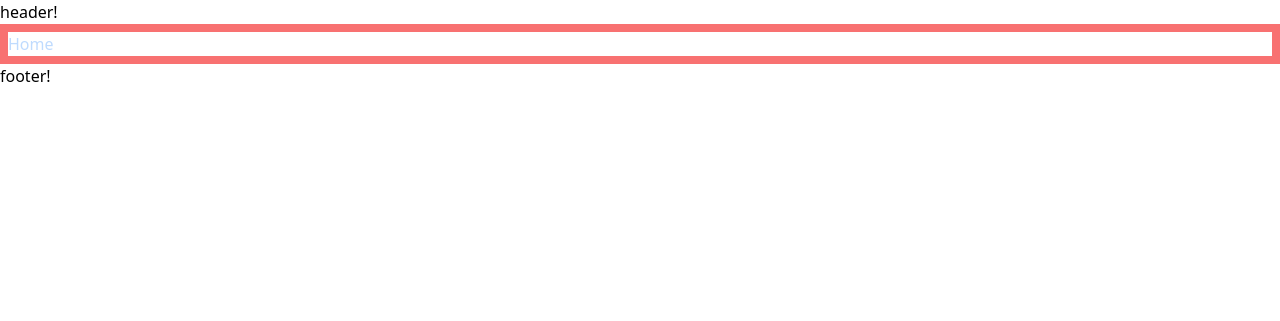
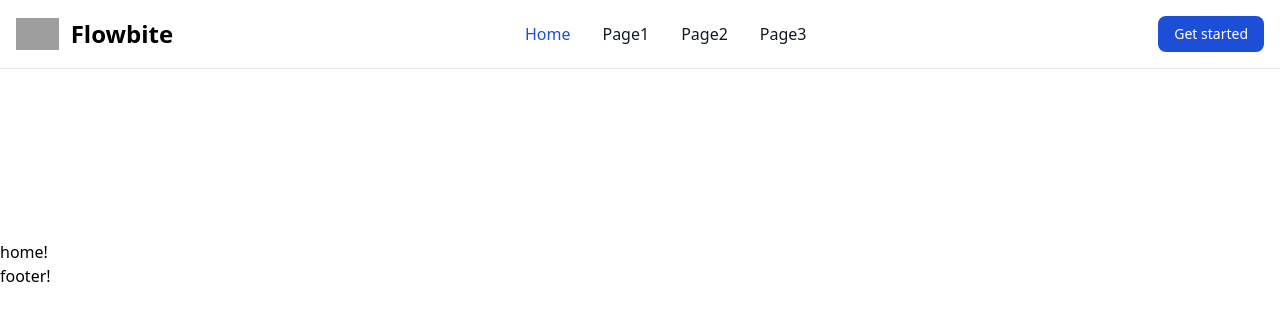
Before and after one commit to EricHungGA/MHW-Encyclopedia, a Django app: page / in a window 1280 px wide. Shown: the top 321 px of the page. Run offline with Django 4.2, Linux system fonts and the light colour scheme; some libraries are stand-ins or nearby versions; grey boxes are pictures that could not be loaded.

Commit message:
adding basic navbar template

```diff
--- a/main_app/templates/base.html
+++ b/main_app/templates/base.html
@@ -11,7 +11,39 @@
 </head>
 <body>
     <header>
-        <h1>header!</h1>
+
+<nav class="bg-white dark:bg-gray-900 fixed w-full z-20 top-0 left-0 border-b border-gray-200 dark:border-gray-600">
+    <div class="max-w-screen-xl flex flex-wrap items-center justify-between mx-auto p-4">
+    <a href="https://flowbite.com/" class="flex items-center">
+        <img src="https://flowbite.com/docs/images/logo.svg" class="h-8 mr-3" alt="Flowbite Logo">
+        <span class="self-center text-2xl font-semibold whitespace-nowrap dark:text-white">Flowbite</span>
+    </a>
+    <div class="flex md:order-2">
+        <button type="button" class="text-white bg-blue-700 hover:bg-blue-800 focus:ring-4 focus:outline-none focus:ring-blue-300 font-medium rounded-lg text-sm px-4 py-2 text-center mr-3 md:mr-0 dark:bg-blue-600 dark:hover:bg-blue-700 dark:focus:ring-blue-800">Get started</button>
+        <button data-collapse-toggle="navbar-sticky" type="button" class="inline-flex items-center p-2 text-sm text-gray-500 rounded-lg md:hidden hover:bg-gray-100 focus:outline-none focus:ring-2 focus:ring-gray-200 dark:text-gray-400 dark:hover:bg-gray-700 dark:focus:ring-gray-600" aria-controls="navbar-sticky" aria-expanded="false">
+          <span class="sr-only">Open main menu</span>
+          <svg class="w-6 h-6" aria-hidden="true" fill="currentColor" viewBox="0 0 20 20" xmlns="http://www.w3.org/2000/svg"><path fill-rule="evenodd" d="M3 5a1 1 0 011-1h12a1 1 0 110 2H4a1 1 0 01-1-1zM3 10a1 1 0 011-1h12a1 1 0 110 2H4a1 1 0 01-1-1zM3 15a1 1 0 011-1h12a1 1 0 110 2H4a1 1 0 01-1-1z" clip-rule="evenodd"></path></svg>
+        </button>
+    </div>
+    <div class="items-center justify-between hidden w-full md:flex md:w-auto md:order-1" id="navbar-sticky">
+      <ul class="flex flex-col p-4 md:p-0 mt-4 font-medium border border-gray-100 rounded-lg bg-gray-50 md:flex-row md:space-x-8 md:mt-0 md:border-0 md:bg-white dark:bg-gray-800 md:dark:bg-gray-900 dark:border-gray-700">
+        <li>
+          <a href="#" class="block py-2 pl-3 pr-4 text-white bg-blue-700 rounded md:bg-transparent md:text-blue-700 md:p-0 md:dark:text-blue-500" aria-current="page">Home</a>
+        </li>
+        <li>
+          <a href="#" class="block py-2 pl-3 pr-4 text-gray-900 rounded hover:bg-gray-100 md:hover:bg-transparent md:hover:text-blue-700 md:p-0 md:dark:hover:text-blue-500 dark:text-white dark:hover:bg-gray-700 dark:hover:text-white md:dark:hover:bg-transparent dark:border-gray-700">Page1</a>
+        </li>
+        <li>
+          <a href="#" class="block py-2 pl-3 pr-4 text-gray-900 rounded hover:bg-gray-100 md:hover:bg-transparent md:hover:text-blue-700 md:p-0 md:dark:hover:text-blue-500 dark:text-white dark:hover:bg-gray-700 dark:hover:text-white md:dark:hover:bg-transparent dark:border-gray-700">Page2</a>
+        </li>
+        <li>
+          <a href="#" class="block py-2 pl-3 pr-4 text-gray-900 rounded hover:bg-gray-100 md:hover:bg-transparent md:hover:text-blue-700 md:p-0 md:dark:hover:text-blue-500 dark:text-white dark:hover:bg-gray-700 dark:hover:text-white md:dark:hover:bg-transparent dark:border-gray-700">Page3</a>
+        </li>
+      </ul>
+    </div>
+    </div>
+  </nav>
+
     </header>
 
     <main>
--- a/main_app/templates/home.html
+++ b/main_app/templates/home.html
@@ -1,6 +1,6 @@
 {% extends 'base.html' %}
 {% block content %}
 
-<h1 class="text-blue-200 border-solid border-8 border-red-400">Home</h1>
+<h1 class="mt-60">home!</h1>
 
 {% endblock %}
--- a/theme/static/css/dist/styles.css
+++ b/theme/static/css/dist/styles.css
@@ -722,13 +722,57 @@ select {
   }
 }
 
+.sr-only {
+  position: absolute;
+  width: 1px;
+  height: 1px;
+  padding: 0;
+  margin: -1px;
+  overflow: hidden;
+  clip: rect(0, 0, 0, 0);
+  white-space: nowrap;
+  border-width: 0;
+}
+
 .static {
   position: static;
+}
+
+.fixed {
+  position: fixed;
+}
+
+.left-0 {
+  left: 0px;
+}
+
+.top-0 {
+  top: 0px;
+}
+
+.z-20 {
+  z-index: 20;
 }
 
 .mx-auto {
   margin-left: auto;
   margin-right: auto;
+}
+
+.mr-3 {
+  margin-right: 0.75rem;
+}
+
+.mt-4 {
+  margin-top: 1rem;
+}
+
+.mt-20 {
+  margin-top: 5rem;
+}
+
+.mt-60 {
+  margin-top: 15rem;
 }
 
 .block {
@@ -739,8 +783,44 @@ select {
   display: flex;
 }
 
+.inline-flex {
+  display: inline-flex;
+}
+
+.hidden {
+  display: none;
+}
+
 .h-screen {
   height: 100vh;
+}
+
+.h-6 {
+  height: 1.5rem;
+}
+
+.h-8 {
+  height: 2rem;
+}
+
+.w-6 {
+  width: 1.5rem;
+}
+
+.w-full {
+  width: 100%;
+}
+
+.max-w-screen-xl {
+  max-width: 1280px;
+}
+
+.flex-col {
+  flex-direction: column;
+}
+
+.flex-wrap {
+  flex-wrap: wrap;
 }
 
 .items-center {
@@ -749,6 +829,26 @@ select {
 
 .justify-center {
   justify-content: center;
+}
+
+.justify-between {
+  justify-content: space-between;
+}
+
+.self-center {
+  align-self: center;
+}
+
+.whitespace-nowrap {
+  white-space: nowrap;
+}
+
+.rounded {
+  border-radius: 0.25rem;
+}
+
+.rounded-lg {
+  border-radius: 0.5rem;
 }
 
 .border {
@@ -763,6 +863,10 @@ select {
   border-width: 8px;
 }
 
+.border-b {
+  border-bottom-width: 1px;
+}
+
 .border-solid {
   border-style: solid;
 }
@@ -772,9 +876,60 @@ select {
   border-color: rgb(248 113 113 / var(--tw-border-opacity));
 }
 
+.border-gray-100 {
+  --tw-border-opacity: 1;
+  border-color: rgb(243 244 246 / var(--tw-border-opacity));
+}
+
+.border-gray-200 {
+  --tw-border-opacity: 1;
+  border-color: rgb(229 231 235 / var(--tw-border-opacity));
+}
+
 .bg-gray-50 {
   --tw-bg-opacity: 1;
   background-color: rgb(249 250 251 / var(--tw-bg-opacity));
+}
+
+.bg-blue-700 {
+  --tw-bg-opacity: 1;
+  background-color: rgb(29 78 216 / var(--tw-bg-opacity));
+}
+
+.bg-white {
+  --tw-bg-opacity: 1;
+  background-color: rgb(255 255 255 / var(--tw-bg-opacity));
+}
+
+.bg-gray-900 {
+  --tw-bg-opacity: 1;
+  background-color: rgb(17 24 39 / var(--tw-bg-opacity));
+}
+
+.p-2 {
+  padding: 0.5rem;
+}
+
+.p-4 {
+  padding: 1rem;
+}
+
+.px-4 {
+  padding-left: 1rem;
+  padding-right: 1rem;
+}
+
+.py-2 {
+  padding-top: 0.5rem;
+  padding-bottom: 0.5rem;
+}
+
+.pl-3 {
+  padding-left: 0.75rem;
+}
+
+.pr-4 {
+  padding-right: 1rem;
 }
 
 .text-center {
@@ -788,6 +943,24 @@ select {
 .text-5xl {
   font-size: 3rem;
   line-height: 1;
+}
+
+.text-2xl {
+  font-size: 1.5rem;
+  line-height: 2rem;
+}
+
+.text-sm {
+  font-size: 0.875rem;
+  line-height: 1.25rem;
+}
+
+.font-medium {
+  font-weight: 500;
+}
+
+.font-semibold {
+  font-weight: 600;
 }
 
 .leading-normal {
@@ -817,3 +990,209 @@ select {
   --tw-text-opacity: 1;
   color: rgb(191 219 254 / var(--tw-text-opacity));
 }
+
+.text-gray-500 {
+  --tw-text-opacity: 1;
+  color: rgb(107 114 128 / var(--tw-text-opacity));
+}
+
+.text-gray-900 {
+  --tw-text-opacity: 1;
+  color: rgb(17 24 39 / var(--tw-text-opacity));
+}
+
+.text-white {
+  --tw-text-opacity: 1;
+  color: rgb(255 255 255 / var(--tw-text-opacity));
+}
+
+.hover\:bg-blue-800:hover {
+  --tw-bg-opacity: 1;
+  background-color: rgb(30 64 175 / var(--tw-bg-opacity));
+}
+
+.hover\:bg-gray-100:hover {
+  --tw-bg-opacity: 1;
+  background-color: rgb(243 244 246 / var(--tw-bg-opacity));
+}
+
+.focus\:outline-none:focus {
+  outline: 2px solid transparent;
+  outline-offset: 2px;
+}
+
+.focus\:ring-2:focus {
+  --tw-ring-offset-shadow: var(--tw-ring-inset) 0 0 0 var(--tw-ring-offset-width) var(--tw-ring-offset-color);
+  --tw-ring-shadow: var(--tw-ring-inset) 0 0 0 calc(2px + var(--tw-ring-offset-width)) var(--tw-ring-color);
+  box-shadow: var(--tw-ring-offset-shadow), var(--tw-ring-shadow), var(--tw-shadow, 0 0 #0000);
+}
+
+.focus\:ring-4:focus {
+  --tw-ring-offset-shadow: var(--tw-ring-inset) 0 0 0 var(--tw-ring-offset-width) var(--tw-ring-offset-color);
+  --tw-ring-shadow: var(--tw-ring-inset) 0 0 0 calc(4px + var(--tw-ring-offset-width)) var(--tw-ring-color);
+  box-shadow: var(--tw-ring-offset-shadow), var(--tw-ring-shadow), var(--tw-shadow, 0 0 #0000);
+}
+
+.focus\:ring-blue-300:focus {
+  --tw-ring-opacity: 1;
+  --tw-ring-color: rgb(147 197 253 / var(--tw-ring-opacity));
+}
+
+.focus\:ring-gray-200:focus {
+  --tw-ring-opacity: 1;
+  --tw-ring-color: rgb(229 231 235 / var(--tw-ring-opacity));
+}
+
+@media (prefers-color-scheme: dark) {
+  .dark\:border-gray-600 {
+    --tw-border-opacity: 1;
+    border-color: rgb(75 85 99 / var(--tw-border-opacity));
+  }
+
+  .dark\:border-gray-700 {
+    --tw-border-opacity: 1;
+    border-color: rgb(55 65 81 / var(--tw-border-opacity));
+  }
+
+  .dark\:bg-blue-600 {
+    --tw-bg-opacity: 1;
+    background-color: rgb(37 99 235 / var(--tw-bg-opacity));
+  }
+
+  .dark\:bg-gray-800 {
+    --tw-bg-opacity: 1;
+    background-color: rgb(31 41 55 / var(--tw-bg-opacity));
+  }
+
+  .dark\:bg-gray-900 {
+    --tw-bg-opacity: 1;
+    background-color: rgb(17 24 39 / var(--tw-bg-opacity));
+  }
+
+  .dark\:text-gray-400 {
+    --tw-text-opacity: 1;
+    color: rgb(156 163 175 / var(--tw-text-opacity));
+  }
+
+  .dark\:text-white {
+    --tw-text-opacity: 1;
+    color: rgb(255 255 255 / var(--tw-text-opacity));
+  }
+
+  .dark\:hover\:bg-blue-700:hover {
+    --tw-bg-opacity: 1;
+    background-color: rgb(29 78 216 / var(--tw-bg-opacity));
+  }
+
+  .dark\:hover\:bg-gray-700:hover {
+    --tw-bg-opacity: 1;
+    background-color: rgb(55 65 81 / var(--tw-bg-opacity));
+  }
+
+  .dark\:hover\:text-white:hover {
+    --tw-text-opacity: 1;
+    color: rgb(255 255 255 / var(--tw-text-opacity));
+  }
+
+  .dark\:focus\:ring-blue-800:focus {
+    --tw-ring-opacity: 1;
+    --tw-ring-color: rgb(30 64 175 / var(--tw-ring-opacity));
+  }
+
+  .dark\:focus\:ring-gray-600:focus {
+    --tw-ring-opacity: 1;
+    --tw-ring-color: rgb(75 85 99 / var(--tw-ring-opacity));
+  }
+}
+
+@media (min-width: 768px) {
+  .md\:order-1 {
+    order: 1;
+  }
+
+  .md\:order-2 {
+    order: 2;
+  }
+
+  .md\:mr-0 {
+    margin-right: 0px;
+  }
+
+  .md\:mt-0 {
+    margin-top: 0px;
+  }
+
+  .md\:flex {
+    display: flex;
+  }
+
+  .md\:hidden {
+    display: none;
+  }
+
+  .md\:w-auto {
+    width: auto;
+  }
+
+  .md\:flex-row {
+    flex-direction: row;
+  }
+
+  .md\:space-x-8 > :not([hidden]) ~ :not([hidden]) {
+    --tw-space-x-reverse: 0;
+    margin-right: calc(2rem * var(--tw-space-x-reverse));
+    margin-left: calc(2rem * calc(1 - var(--tw-space-x-reverse)));
+  }
+
+  .md\:border-0 {
+    border-width: 0px;
+  }
+
+  .md\:bg-transparent {
+    background-color: transparent;
+  }
+
+  .md\:bg-white {
+    --tw-bg-opacity: 1;
+    background-color: rgb(255 255 255 / var(--tw-bg-opacity));
+  }
+
+  .md\:p-0 {
+    padding: 0px;
+  }
+
+  .md\:text-blue-700 {
+    --tw-text-opacity: 1;
+    color: rgb(29 78 216 / var(--tw-text-opacity));
+  }
+
+  .md\:hover\:bg-transparent:hover {
+    background-color: transparent;
+  }
+
+  .md\:hover\:text-blue-700:hover {
+    --tw-text-opacity: 1;
+    color: rgb(29 78 216 / var(--tw-text-opacity));
+  }
+
+  @media (prefers-color-scheme: dark) {
+    .md\:dark\:bg-gray-900 {
+      --tw-bg-opacity: 1;
+      background-color: rgb(17 24 39 / var(--tw-bg-opacity));
+    }
+
+    .md\:dark\:text-blue-500 {
+      --tw-text-opacity: 1;
+      color: rgb(59 130 246 / var(--tw-text-opacity));
+    }
+
+    .md\:dark\:hover\:bg-transparent:hover {
+      background-color: transparent;
+    }
+
+    .md\:dark\:hover\:text-blue-500:hover {
+      --tw-text-opacity: 1;
+      color: rgb(59 130 246 / var(--tw-text-opacity));
+    }
+  }
+}
```
